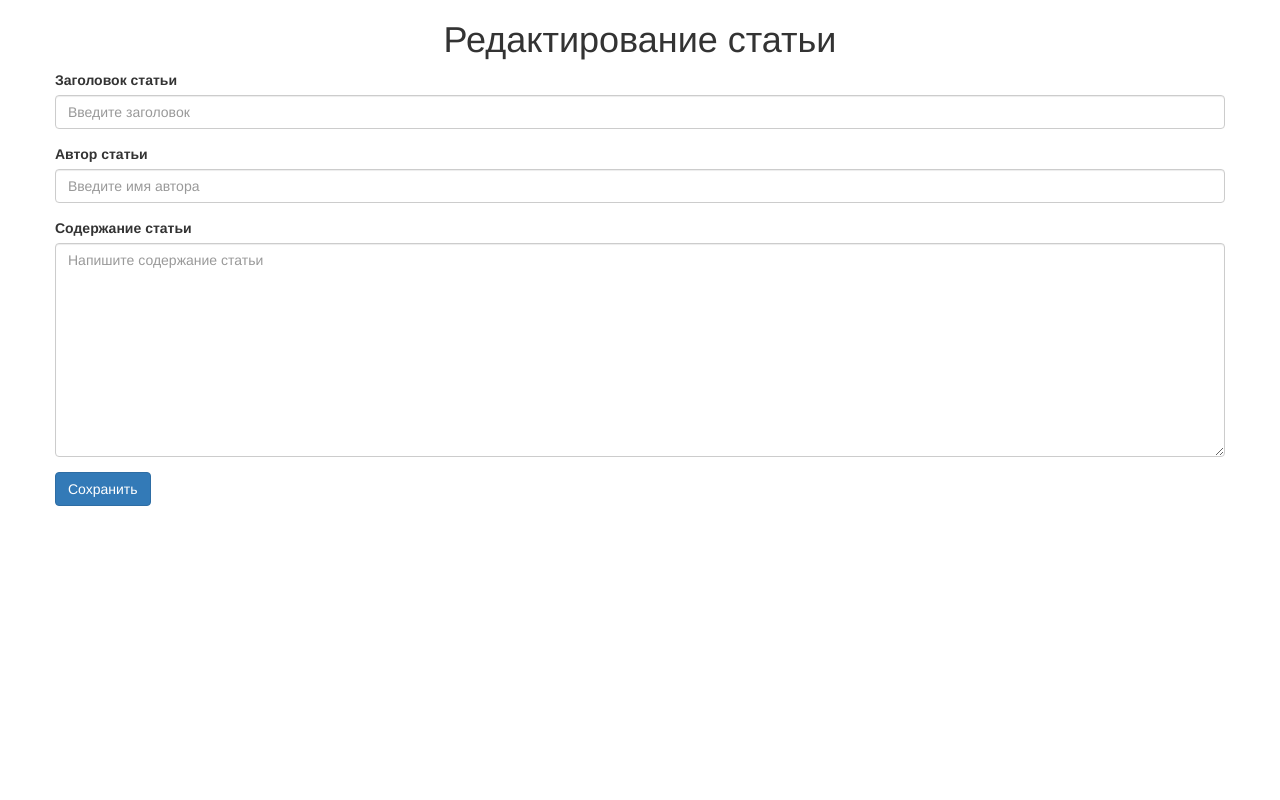
After one commit to sukhdug/mvcblog, a PHP site: template view/admin/edit.php in a window 1280 px wide. The commit adds this page. Run offline with PHP 8.4, Linux system fonts and the light colour scheme; the template is opened without the code that fills it, so the values that code supplies are empty; some libraries are stand-ins or nearby versions.

Commit message:
Edit article form and page are created

```diff
--- a/config/routes.php
+++ b/config/routes.php
@@ -2,8 +2,9 @@
 
 return array(
 
+    'admin/article/edit/([0-9]+)' => 'admin/edit/$1',
     'admin/article/([0-9]+)' => 'admin/view/$1',
-    'articles/([0-9]+)' => 'articles/view/$1',
+    'article/([0-9]+)' => 'articles/view/$1',
     'articles' => 'articles/index',
     'admin' => 'admin/index',
     '' => 'articles/index'
--- /dev/null
+++ b/view/admin/edit.php
@@ -0,0 +1,31 @@
+<?php require_once(ROOT . '/view/layout.php'); ?>
+<html>
+<head>
+    <title><?= $articlesItem['title']; ?></title>
+</head>
+<body>
+<div class="container">
+    <div class="row">
+        <h1 class="centered">Редактирование статьи</h1>
+        <form name="EditArticle"
+                method="POST">
+            <div class="form-group">
+                <label for="inputTitle">Заголовок статьи</label>
+                <input type="text" name="inputTitle" class="form-control" id="title" placeholder="Введите заголовок" value="<?= $articlesItem['title']; ?>" required>
+            </div>
+            <div class="form-group">
+                <label for="inputAuthor">Автор статьи</label>
+                <input type="text" name="inputAuthor" class="form-control" id="author" placeholder="Введите имя автора" value="<?= $articlesItem['author']; ?>" required>
+            </div>
+            <div class="form-group">
+                <label for="inputBody">Содержание статьи</label>
+                <textarea name="inputBody" class="form-control" id="body" rows="10" placeholder="Напишите содержание статьи" required><?= $articlesItem['body']; ?></textarea>
+            </div>
+            <div class="form-group">
+                <button type="submit" name="submit" class="btn btn-primary" id="submit">Сохранить</button>
+            </div>
+        </form>
+    </div>
+</div>
+</body>
+</html>
--- a/view/admin/view.php
+++ b/view/admin/view.php
@@ -9,7 +9,7 @@
         <h1><?= $articlesItem['title']; ?></h1>
         <p><?= $articlesItem['body']; ?></p>
         <p>Author: <?= $articlesItem['author']; ?> <i class="fa fa-heart"></i> <?= $articlesItem['like_count']; ?></p>
-        <p><button class="btn btn-primary">Редактировать</button>
+        <p><a href="/admin/article/edit/<?= $articlesItem['id'] ?>"><button class="btn btn-primary">Редактировать</button></a>
         <button class="btn btn-danger">Удалить</button></p>
         <h1>Комментарии</h1>
         <?php foreach($commentsList as $commentItem){?>
--- a/view/articles/index.php
+++ b/view/articles/index.php
@@ -8,7 +8,7 @@
             <div class="row">
                 <?php foreach($articlesList as $articleItem){?>
                     <h1><i class="fa fa-pencil-square"></i>
-                        <a href="/articles/<?= $articleItem['id'] ?>"><?= $articleItem['title']; ?></a></h1>
+                        <a href="/article/<?= $articleItem['id'] ?>"><?= $articleItem['title']; ?></a></h1>
                     <p>Author: <?= $articleItem['author']; ?></p>
                     <p class="content<?= $articleItem['id']; ?>"><?= $articleItem['short_content']; ?></p>
                     <p><a href="/articles/<?= $articleItem['id'] ?>">Показать полностью</a></p><br>
```
Also changed, not shown: controller/AdminController.php (+14 -0 lines).
